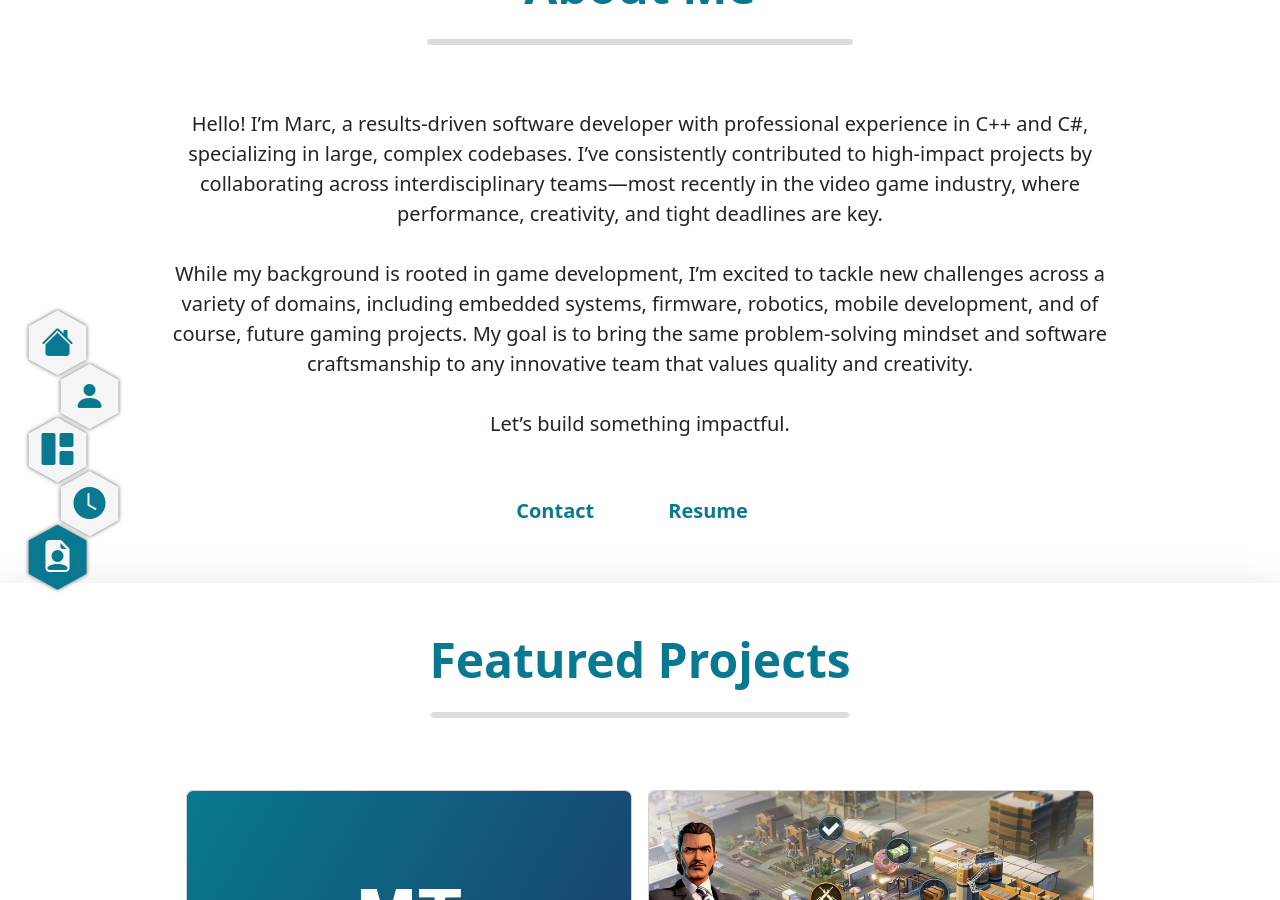
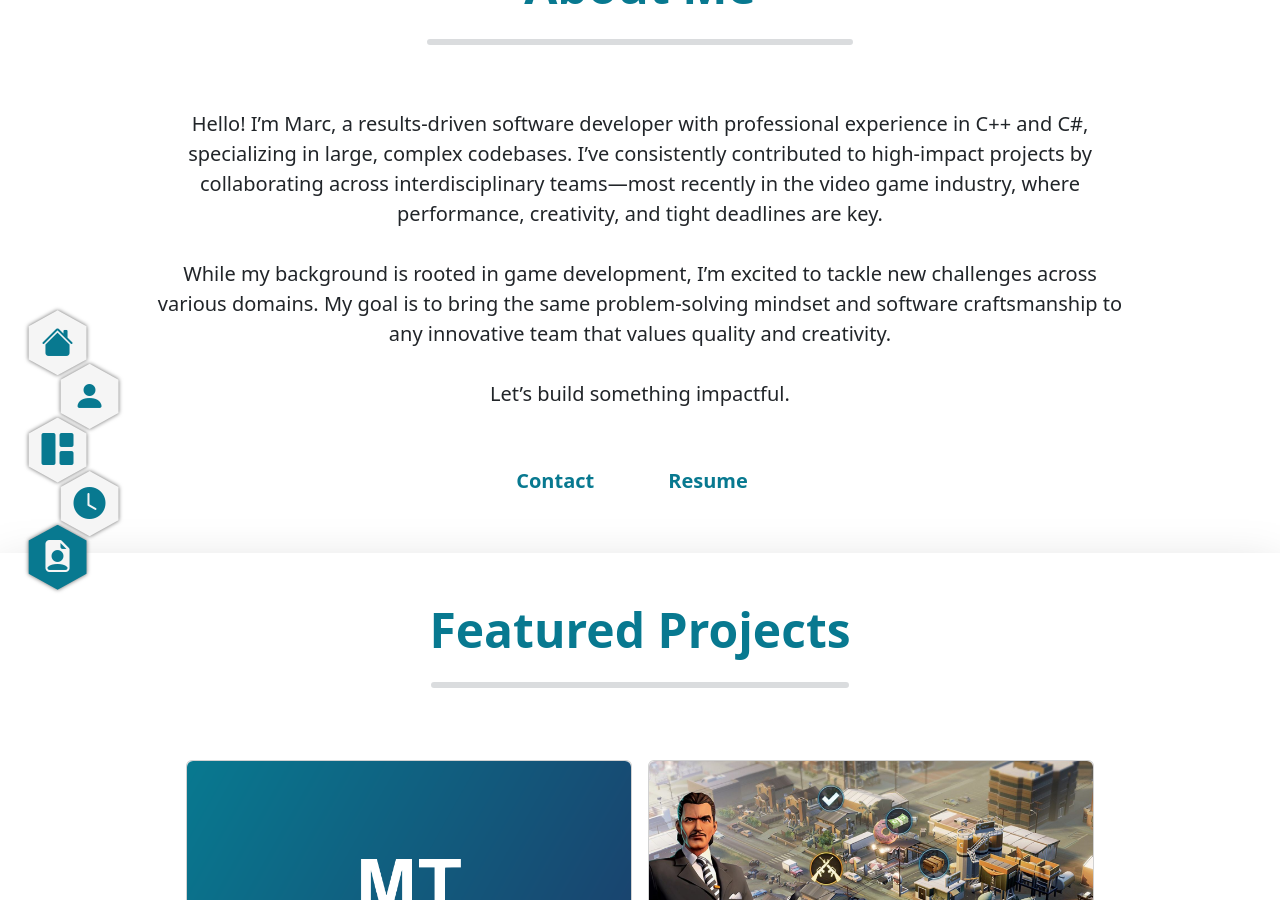
Before and after one commit to tremblay95/tremblay95.github.io, a Jekyll site: the page built from index.html, in a window 1280 px wide and 900 px high, scrolled down 995 px. Built offline with Jekyll 4.4.1, drawn with Linux system fonts in a browser that asks for light colours.

Commit message:
Updated about me section

```diff
--- a/_config.yml
+++ b/_config.yml
@@ -3,7 +3,7 @@
 author: "Marc Tremblay"
 title: "Marc Tremblay" # the name of your site, e.g. ACME Corp.
 tagline: "Software Developer"
-about-me: "Hello! I’m Marc, a results-driven software developer with professional experience in C++ and C#, specializing in large, complex codebases. I’ve consistently contributed to high-impact projects by collaborating across interdisciplinary teams—most recently in the video game industry, where performance, creativity, and tight deadlines are key.<br><br>While my background is rooted in game development, I’m excited to tackle new challenges across a variety of domains, including embedded systems, firmware, robotics, mobile development, and of course, future gaming projects. My goal is to bring the same problem-solving mindset and software craftsmanship to any innovative team that values quality and creativity.<br><br>Let’s build something impactful."
+about-me: "Hello! I’m Marc, a results-driven software developer with professional experience in C++ and C#, specializing in large, complex codebases. I’ve consistently contributed to high-impact projects by collaborating across interdisciplinary teams—most recently in the video game industry, where performance, creativity, and tight deadlines are key.<br><br>While my background is rooted in game development, I’m excited to tackle new challenges across various domains. My goal is to bring the same problem-solving mindset and software craftsmanship to any innovative team that values quality and creativity.<br><br>Let’s build something impactful."
 email: "marc.tremblay1995@gmail.com"
 github-url: "https://github.com/tremblay95"
 linkedin-url: "https://linkedin.com/in/marctremblay1995"
```
